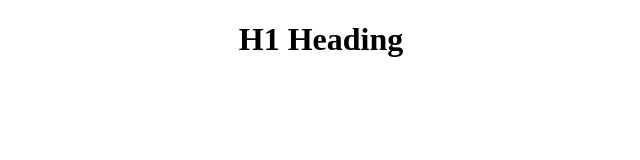
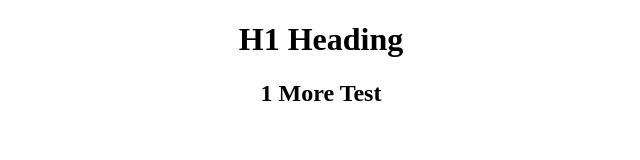
Before and after one commit to jrodowick/nba-dashboard, a plain HTML site: page index.html in a window 1280 px wide. Shown: the whole page, without its empty margins (319-959 px from the left). Drawn offline with Linux system fonts and the light colour scheme.

Commit message:
Adding 1 more test heading to test pulling on the server

```diff
--- a/index.html
+++ b/index.html
@@ -9,6 +9,7 @@
 
 	<header>
 		<h1 style="text-align: center">H1 Heading</h1>
+		<h2 style="text-align: center">1 More Test</h2>
 	</header>
 
 	<main>
```
